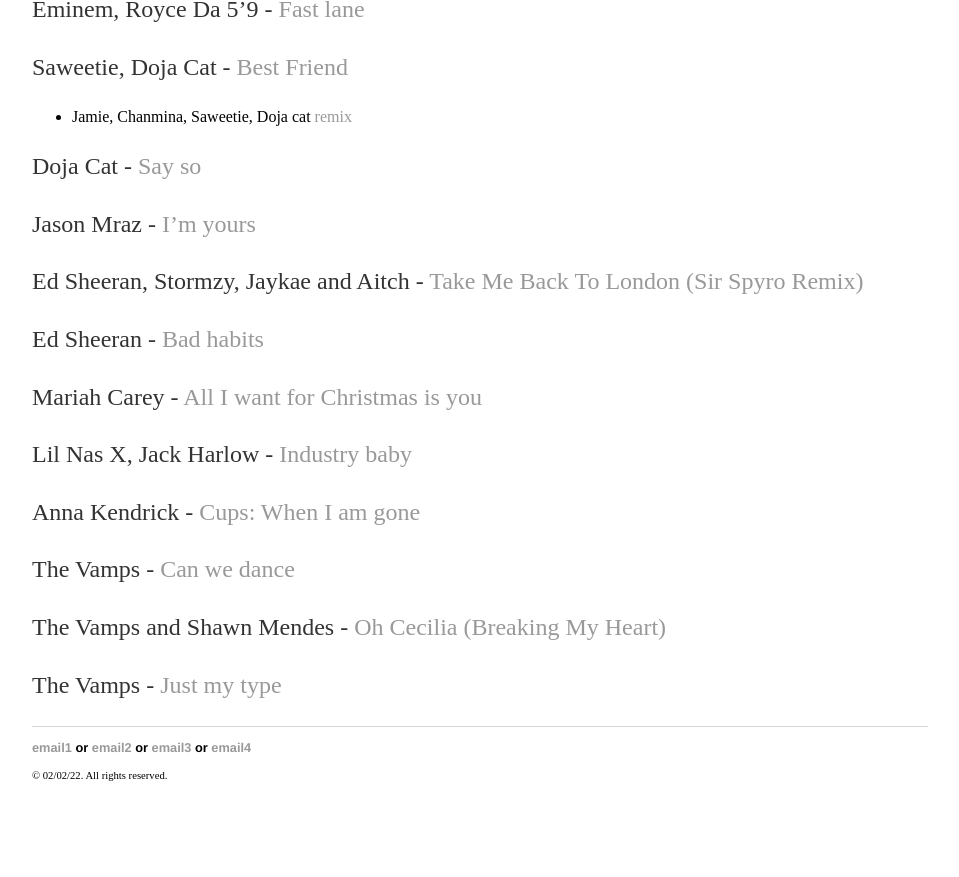
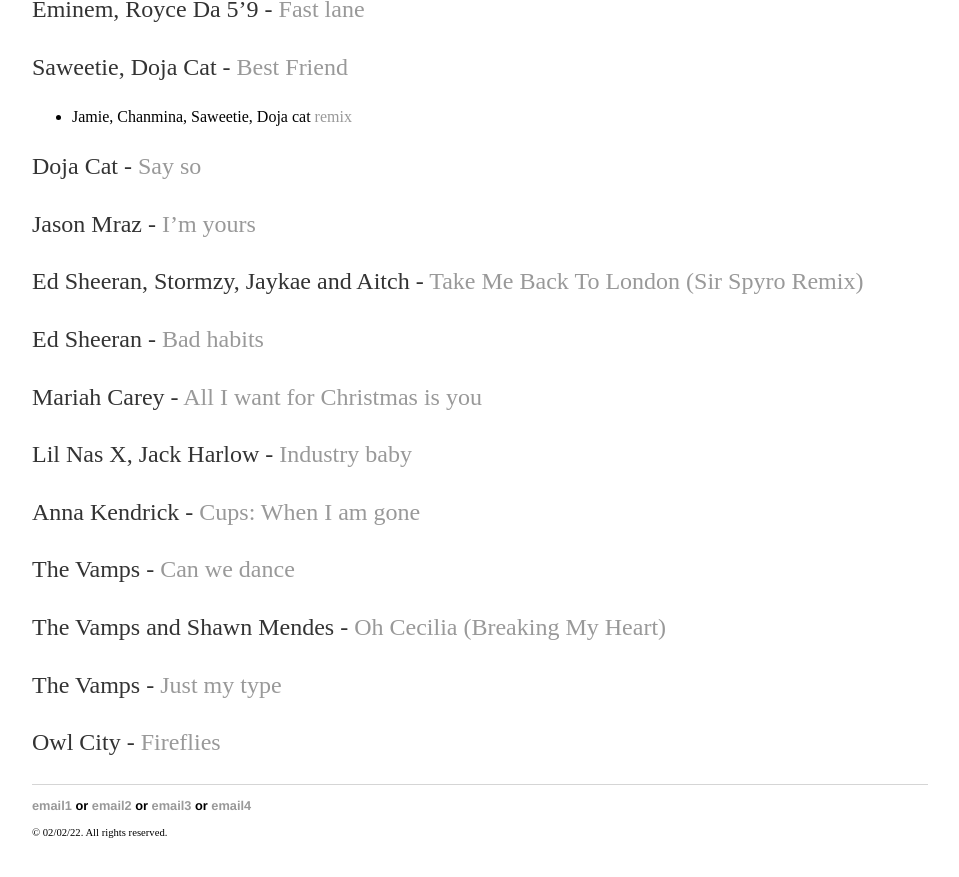
Before and after one commit to yjkweon24/yjkweon24.github.io, a Jekyll site: the page built from _posts/2018-10-23-songs-that-i-love.md, in a window 1280 px wide and 900 px high, scrolled down 18623 px. Shown: the top 877 px of the window, without its empty margins (160-1119 px from the left). Built offline with Jekyll 4.4.1, drawn with Linux system fonts in a browser that asks for light colours; before the commit the page ends 19466 px from its top, so only the background shows below that.

Commit message:
Update 2018-10-23-songs-that-i-love.md

```diff
--- a/_posts/2018-10-23-songs-that-i-love.md
+++ b/_posts/2018-10-23-songs-that-i-love.md
@@ -662,3 +662,5 @@
 The Vamps and Shawn Mendes - [Oh Cecilia (Breaking My Heart)](https://www.youtube.com/watch?v=COwkCW38J54&list=RD4UoCaIdpz1w&index=11)
 
 The Vamps - [Just my type](https://www.youtube.com/watch?v=Els_GCWuJVk)
+
+Owl City - [Fireflies](https://www.youtube.com/watch?v=psuRGfAaju4&list=RDpsuRGfAaju4&start_radio=1)
```
